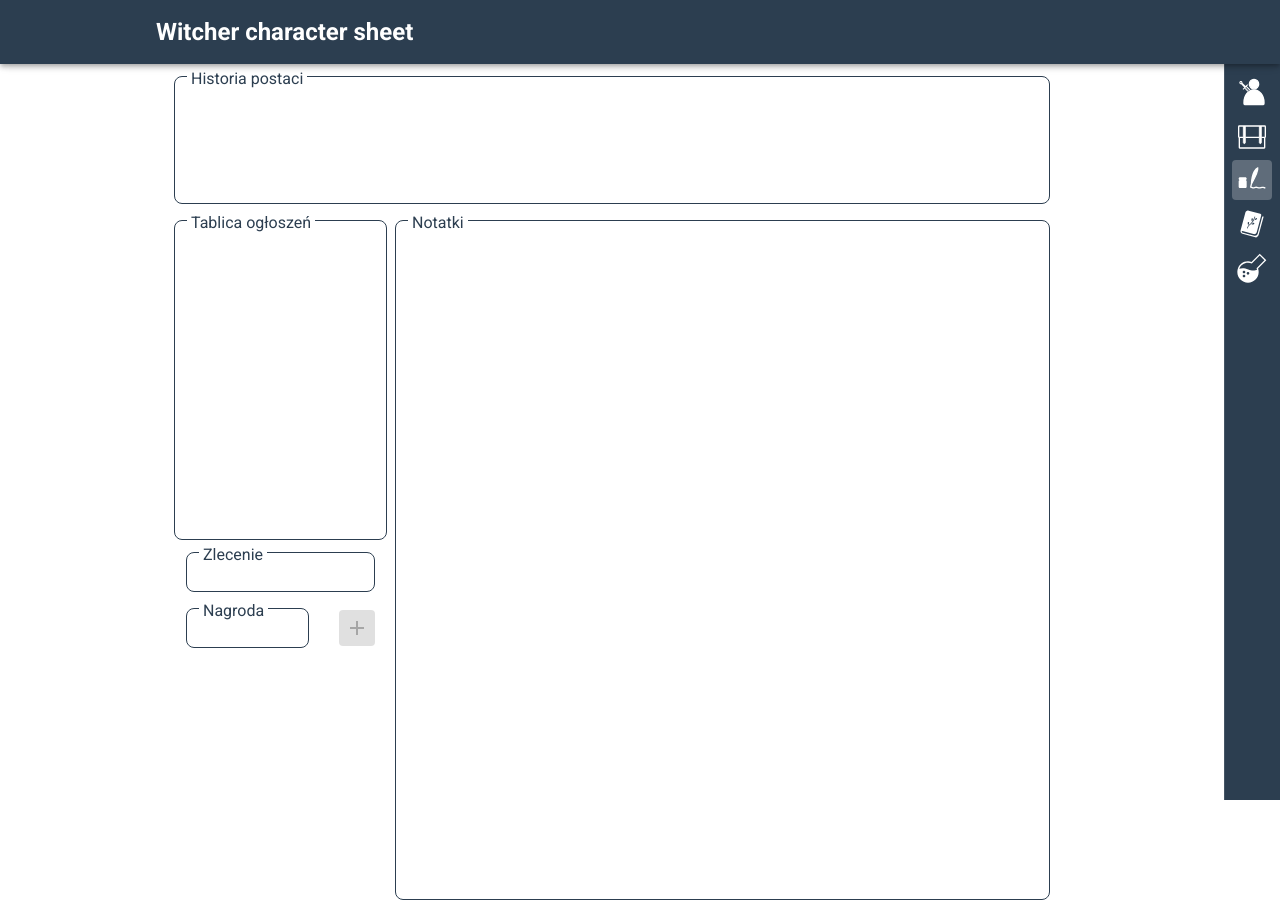
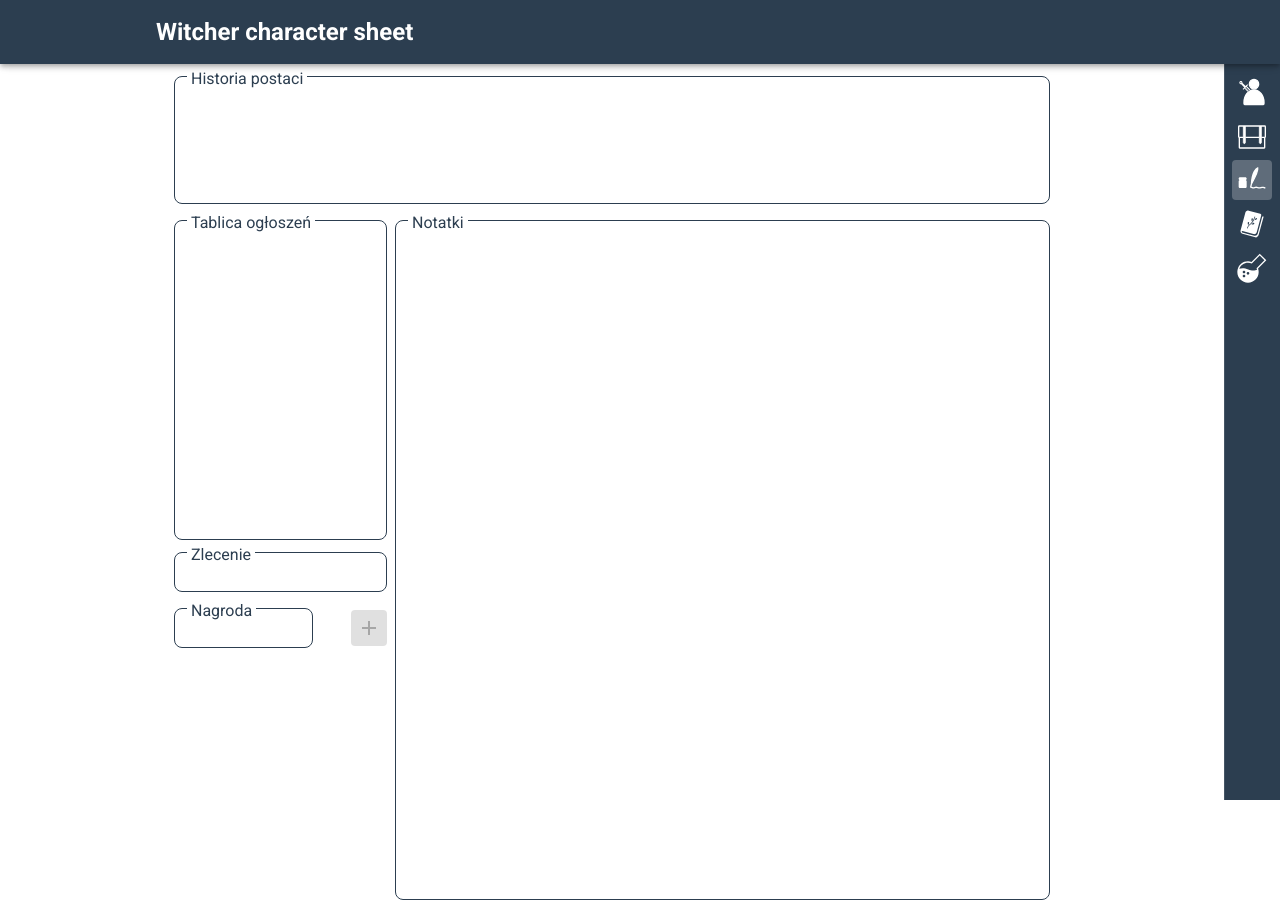
Before and after one commit to DzordzoMen/witcher-character-sheet, a Vue app: page /card/1/notes in a window 1280 px wide. Built offline with nearby package versions, Linux system fonts and the light colour scheme.

Commit message:
changed padding in create border item form

```diff
--- a/src/views/Notes.vue
+++ b/src/views/Notes.vue
@@ -47,7 +47,7 @@
             </div>
           </base-field>
 
-          <v-col cols="12">
+          <v-col cols="12" class="px-0 pb-0 pt-3">
             <v-row dense align="center">
               <v-col
                 cols="5"
```
